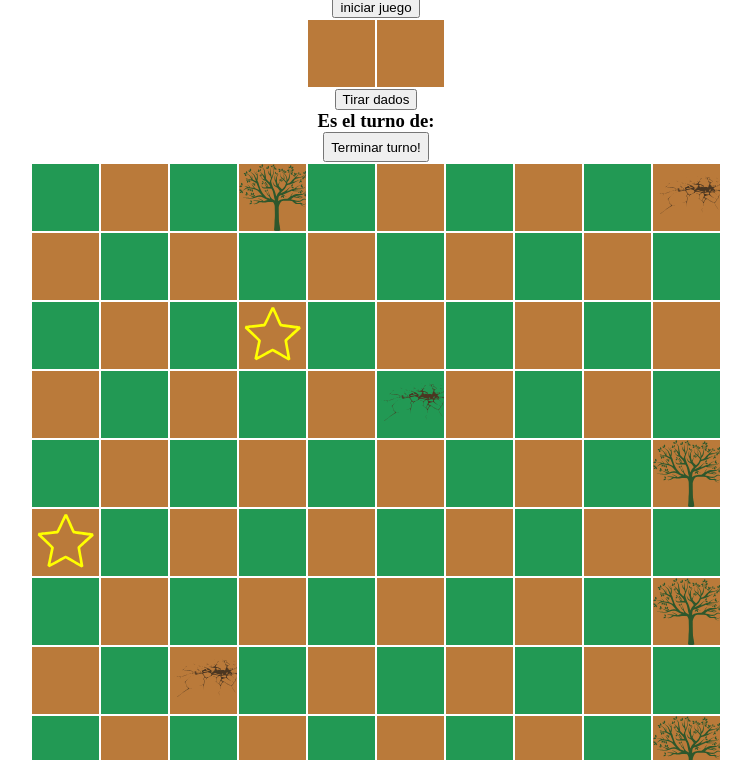
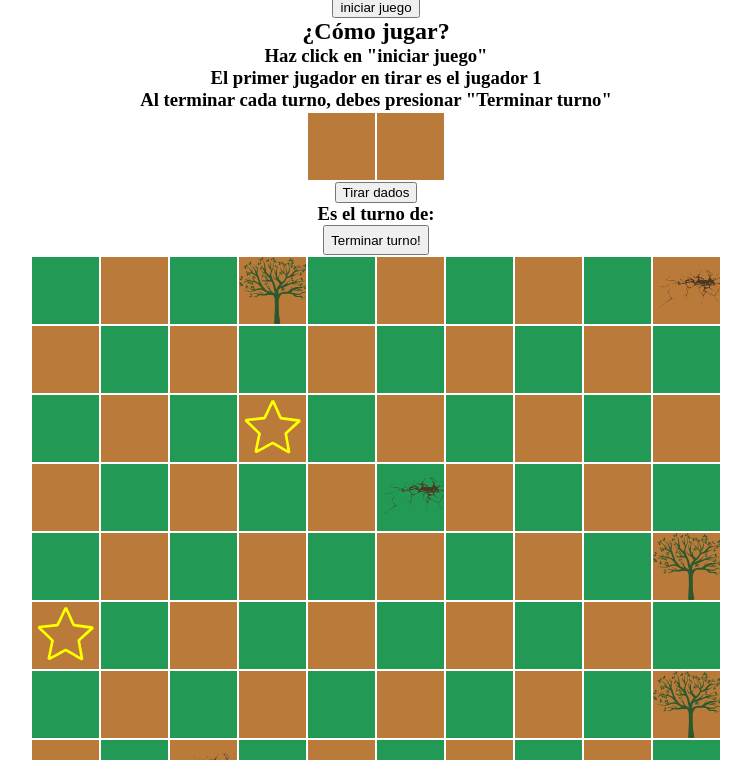
Before and after one commit to obatres/LiebreyTortuga, a website: page index.html in a window 1280 px wide. Shown: the part 40-800 px from the top of the page, without its empty margins (264-1015 px from the left). Drawn offline with nearby package versions, Linux system fonts and the light colour scheme.

```diff
--- a/index.html
+++ b/index.html
@@ -18,12 +18,16 @@
         </div>
 
         <div><h1>JUEGO DE LA LIEBRE Y LA TORTUGA </h1></div>
+
         <div>
             <input type="button" value="iniciar juego" onclick="iniciarJuego()">
         </div>
+          <h2>¿Cómo jugar?</h2>
+          <h3>Haz click en "iniciar juego"</h3>
+          <h3>El primer jugador en tirar es el jugador 1</h3>
+          <h3>Al terminar cada turno, debes presionar "Terminar turno"</h3>
+        <div>
 
-
-        <div>
             <table>
             <tr>
                 <td ><div id="dado1"></div> </td>
```
Also changed, not shown: 2 other files.
